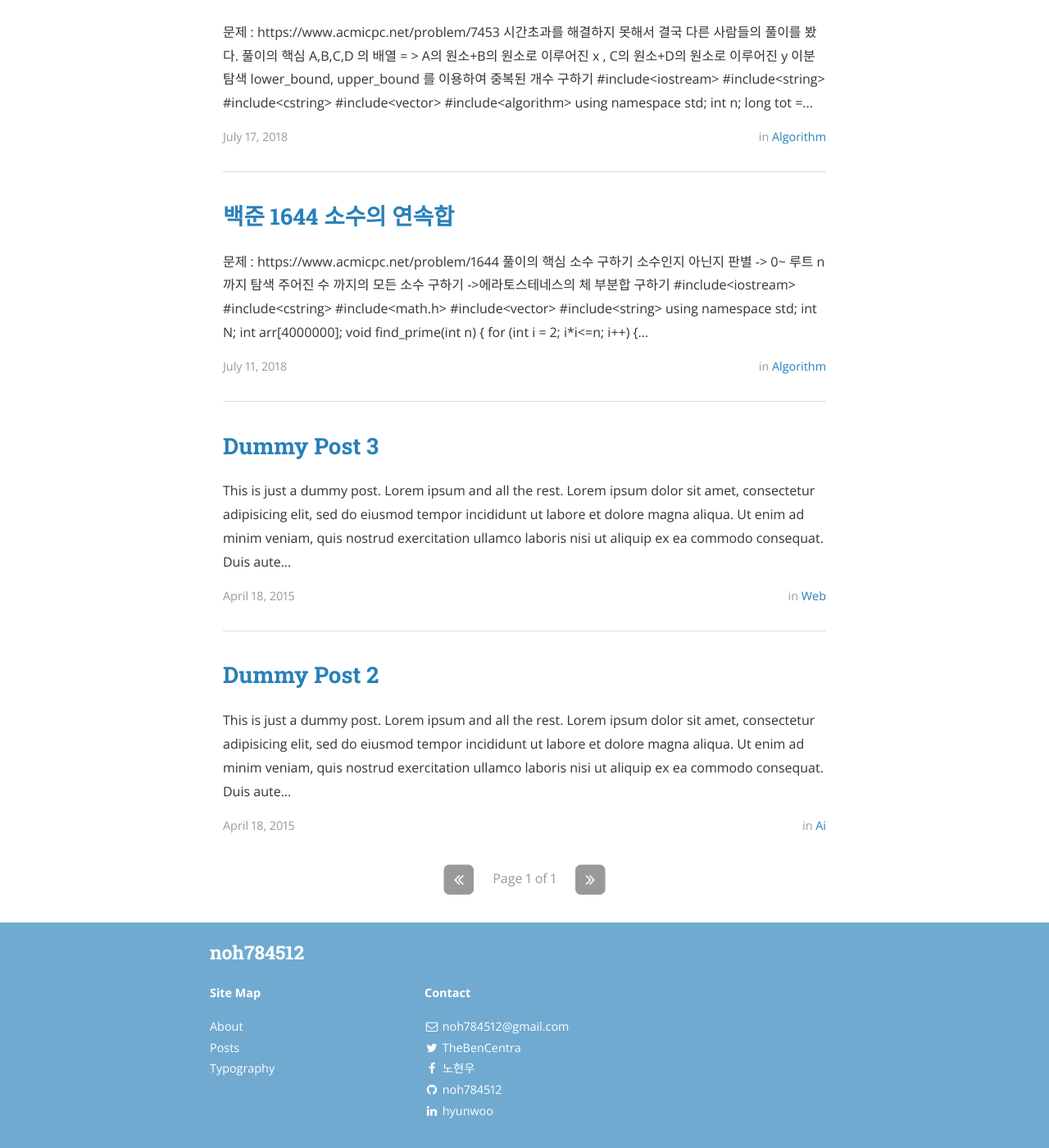
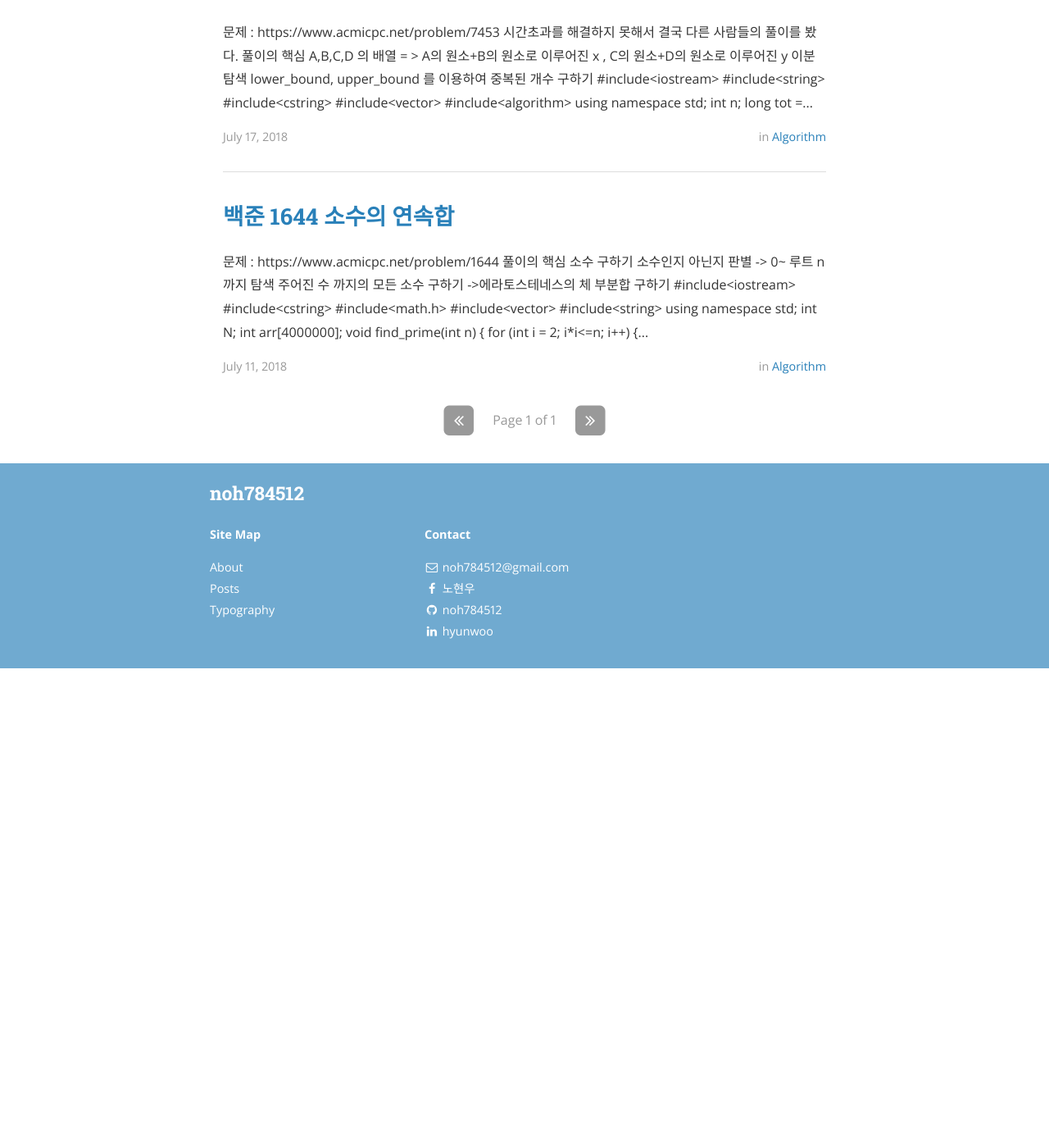
Before and after one commit to noh784512/noh784512.github.io, a Jekyll site: the page built from index.html, in a window 1280 px wide and 1400 px high, scrolled down 576 px. Shown: the whole window at 82% size. Built offline with Jekyll 4.4.1, drawn with Linux system fonts in a browser that asks for light colours; nearby versions of some CDN libraries; the list of posts is cut into pages by our own code; after the commit the page ends 1391 px from its top, so only the background shows below that; part of the change alters nothing that is shown.

Commit message:
update index

```diff
--- a/_config.yml
+++ b/_config.yml
@@ -49,13 +49,10 @@ disqus_shortname: noh784512
 # Category descriptions (for archive pages)
 descriptions:
   - cat: algorithm
-    desc: "Posts describing Jekyll setup techniques."
 
   - cat: ai
-    desc: "Just some placeholder posts, lorem ipsum and the rest."
 
   - cat: web
-    desc: "Just some placeholder posts, lorem ipsum and the rest."
 
 # Social icons and sharing options
 #
@@ -73,13 +70,6 @@ descriptions:
 #     desc: Follow me on Twitter            # Description to display as link title, etc
 #     share: true                           # Include in the "Share" section of posts
 social:
-  - name: Twitter
-    icon: twitter
-    username: TheBenCentra
-    url: https://twitter.com/TheBenCentra
-    desc: Follow me on Twitter
-    share: true
-
   - name: Facebook
     icon: facebook
     username: 노현우
@@ -101,90 +91,6 @@ social:
     desc: Connect with me on LinkedIn
     share: true
 
-  - name: Google+
-    icon: google-plus
-    username:
-    url:
-    desc: Add me to your Circles
-    share: true
-
-  - name: YouTube
-    icon: youtube
-    username:
-    url:
-    desc: Subscribe on YouTube
-    share: false
-
-  - name: Instagram
-    icon: instagram
-    username:
-    url:
-    desc: Follow me on Instagram
-    share: false
-
-  - name: Pinterest
-    icon: pinterest
-    username:
-    url:
-    desc: Follow me on Pinterest
-    share: true
-
-  - name: SoundCloud
-    icon: soundcloud
-    username:
-    url:
-    desc: Follow me on SoundCloud
-    share: false
-
-  - name: Tumblr
-    icon: tumblr
-    username:
-    url:
-    desc: Follow me on Tumblr
-    share: false
-
-  - name: Steam
-    icon: steam
-    username:
-    url:
-    desc: Friend me on Steam
-    share: false
-
-  - name: Dribbble
-    icon: dribbble
-    username:
-    url:
-    desc: Follow me on Dribble
-    share: false
-
-  - name: Vimeo
-    icon: vimeo-square
-    username:
-    url:
-    desc: Follow me on Vimeo
-    share: false
-
-  - name: Vine
-    icon: vine
-    username:
-    url:
-    desc: Follow me on Vine
-    share: false
-
-  - name: Reddit
-    icon: reddit
-    username:
-    url:
-    desc: Share to Reddit
-    share: true
-
-  - name: "Hacker News"
-    icon: hacker-news
-    username:
-    url:
-    desc: Share to Hacker News
-    share: false
-
 # Social sharing protocols
 # These are for automatically generating sharing metadata for FB and Twitter
 # OS Protocol is for sharing the source of your site, if you're interested. For more, see osprotocol.com
--- a/_posts/ai/2015-04-18-ai.markdown
+++ /dev/null
@@ -1,16 +0,0 @@
----
-layout: post
-title:  "Dummy Post 2"
-date:   2015-04-18 08:43:59
-author: Ben Centra
-categories: ai
----
-
-This is just a dummy post. Lorem ipsum and all the rest.
-
-Lorem ipsum dolor sit amet, consectetur adipisicing elit, sed do eiusmod
-tempor incididunt ut labore et dolore magna aliqua. Ut enim ad minim veniam,
-quis nostrud exercitation ullamco laboris nisi ut aliquip ex ea commodo
-consequat. Duis aute irure dolor in reprehenderit in voluptate velit esse
-cillum dolore eu fugiat nulla pariatur. Excepteur sint occaecat cupidatat non
-proident, sunt in culpa qui officia deserunt mollit anim id est laborum.
--- a/_posts/web/2015-04-18-web.markdown
+++ /dev/null
@@ -1,16 +0,0 @@
----
-layout: post
-title:  "Dummy Post 3"
-date:   2015-04-18 08:43:59
-author: Ben Centra
-categories: web
----
-
-This is just a dummy post. Lorem ipsum and all the rest.
-
-Lorem ipsum dolor sit amet, consectetur adipisicing elit, sed do eiusmod
-tempor incididunt ut labore et dolore magna aliqua. Ut enim ad minim veniam,
-quis nostrud exercitation ullamco laboris nisi ut aliquip ex ea commodo
-consequat. Duis aute irure dolor in reprehenderit in voluptate velit esse
-cillum dolore eu fugiat nulla pariatur. Excepteur sint occaecat cupidatat non
-proident, sunt in culpa qui officia deserunt mollit anim id est laborum.
```
